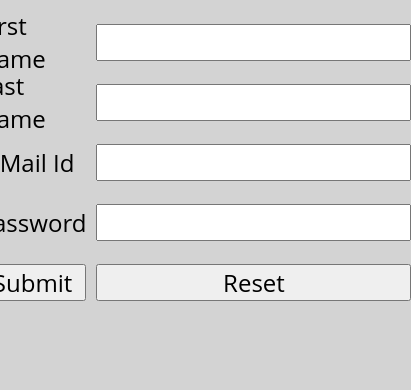
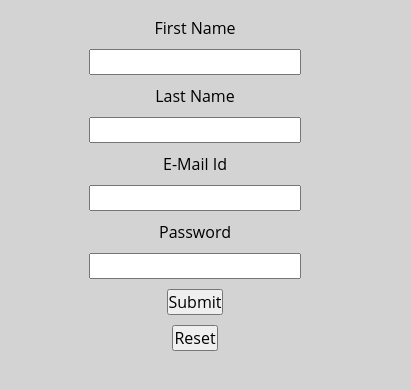
Before and after one commit to AhmadSheerazSaeed/ImaginaryComputerCompany, a plain HTML site: page htmlPages/signup.html in a window 390 px wide. Shown: the part 140-530 px from the top of the page, 411 px wide, since content can reach past the window. Drawn offline with Linux system fonts and the light colour scheme.

Commit message:
13 07 2022 2220

```diff
--- a/css/site1.css
+++ b/css/site1.css
@@ -539,4 +539,14 @@ body {
   .telephone {
     margin-top: 9px;
   }
+
+  /* signup form       */
+  .signup {
+    display: flex;
+    flex-direction: column;
+  }
+
+  .inputandLabel {
+    font-size: 1rem;
+  }
 }
```
